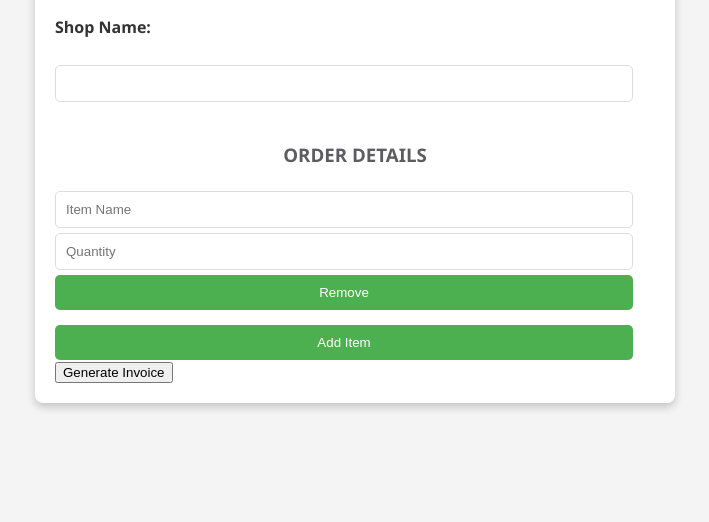
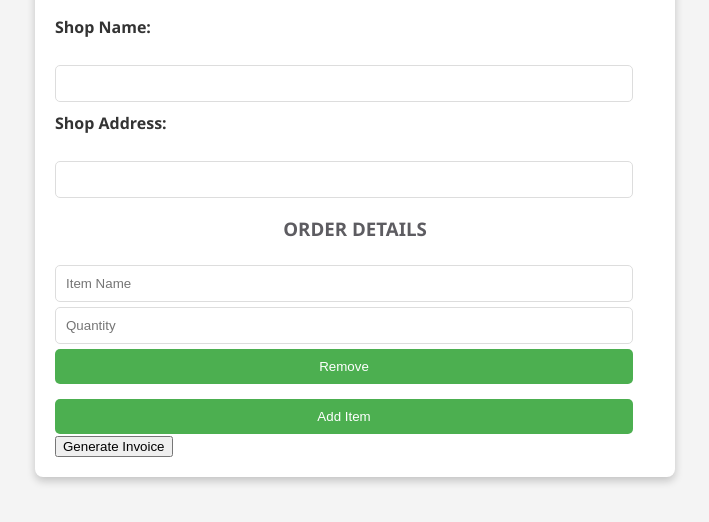
Before and after one commit to VenkateshGOWDA1223/orders-srinivasa, a plain HTML site: page index.html in a window 1280 px wide. Shown: the part 154-676 px from the top of the page, without its empty margins (285-994 px from the left). Drawn offline with Linux system fonts and the light colour scheme.

Commit message:
Update index.html

```diff
--- a/index.html
+++ b/index.html
@@ -84,7 +84,8 @@
         <h3>SHOP DETAILS</h3>
         <label for="customerName">Shop Name:</label><br>
         <input type="text" id="customerName" name="customerName"><br>
-      <br>
+        <label for="customerAddress">Shop Address:</label><br>
+        <input type="text" id="customerAddress" name="customerAddress"><br>
         <h3>ORDER DETAILS</h3>
         <div id="items">
             <div class="item">
```
